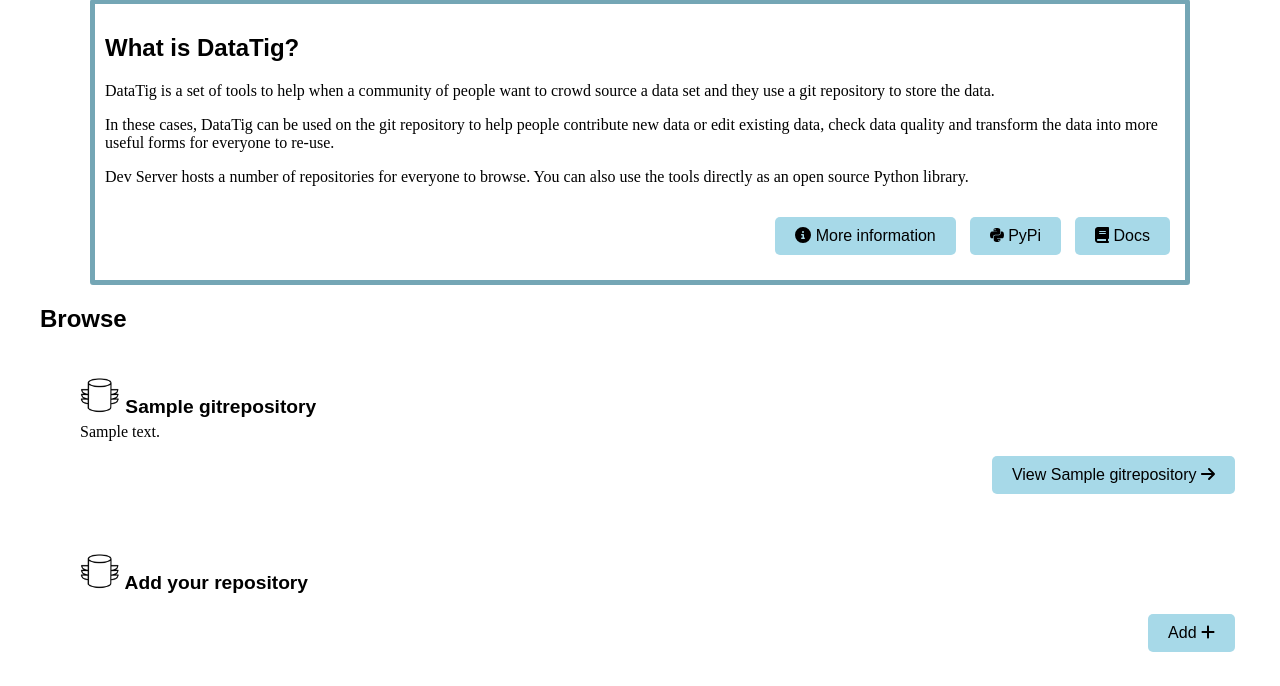
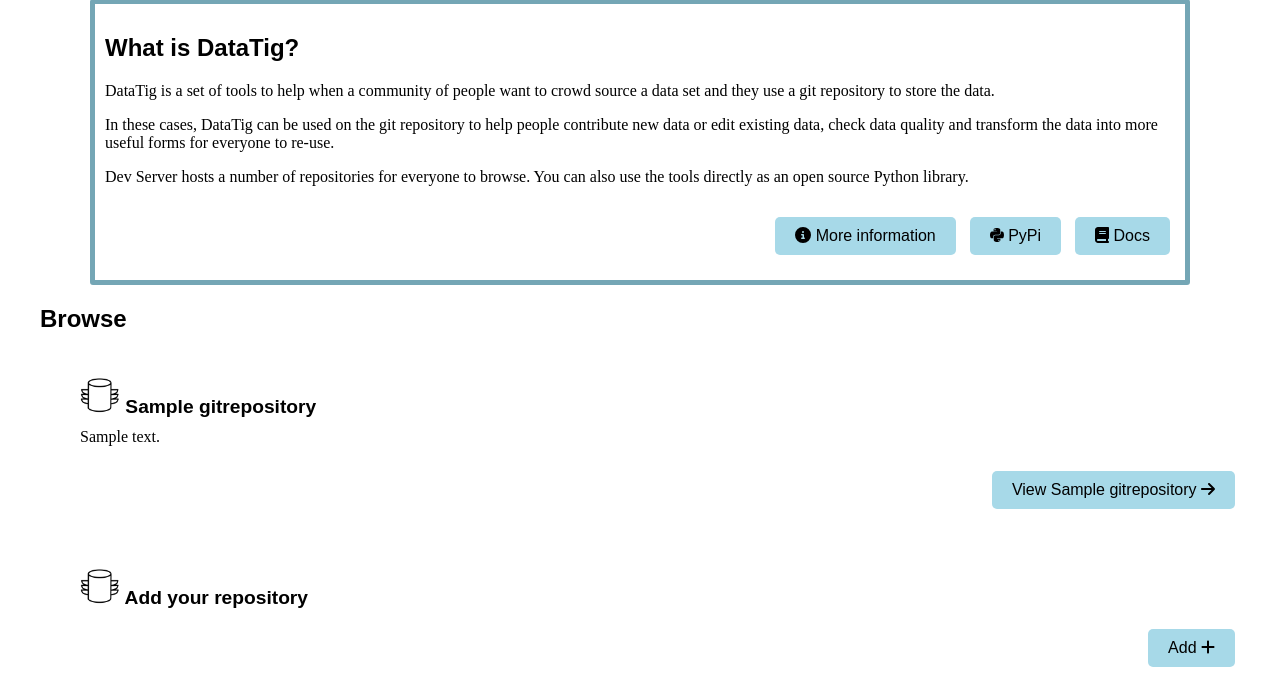
Before and after one commit to DataTig/Hub, a Django app: page / in a window 1280 px wide. Shown: the part 117-803 px from the top of the page. Run offline with Django 5.2, Linux system fonts and the light colour scheme; tables that the repository leaves empty hold one stand-in row (values such as "Sample post"); data that the repository does not hold is empty; parts of the project's set-up code (start-up, migrations or seed data) failed here and were passed over.

Commit message:
Spacing around descriptions on home page

```diff
--- a/datatighub/datatighubcore/static/main.css
+++ b/datatighub/datatighubcore/static/main.css
@@ -164,6 +164,9 @@ ul.repositories, ul.branches {
             width: 40px;
             height: 40px;
         }
+        .description {
+            margin: 10px 0;
+        }
         .links {
             text-align: right;
         }
```
